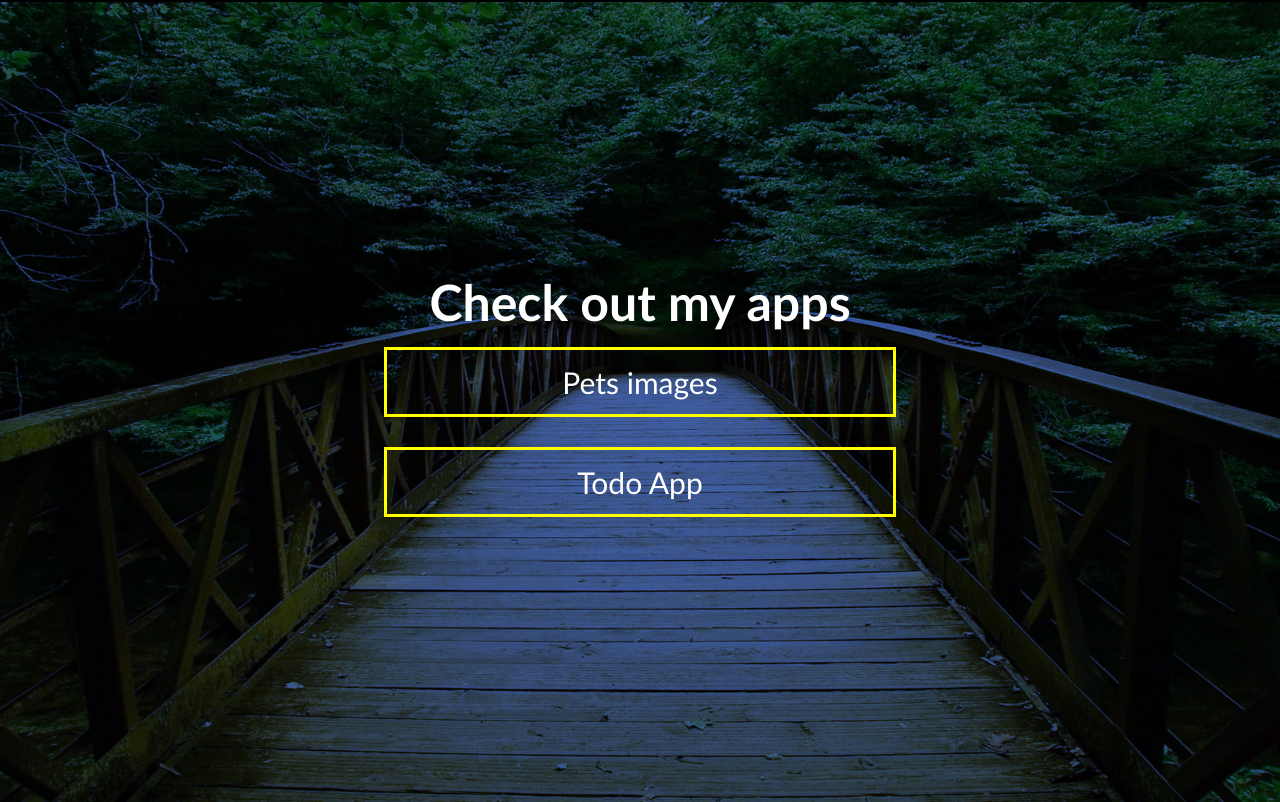
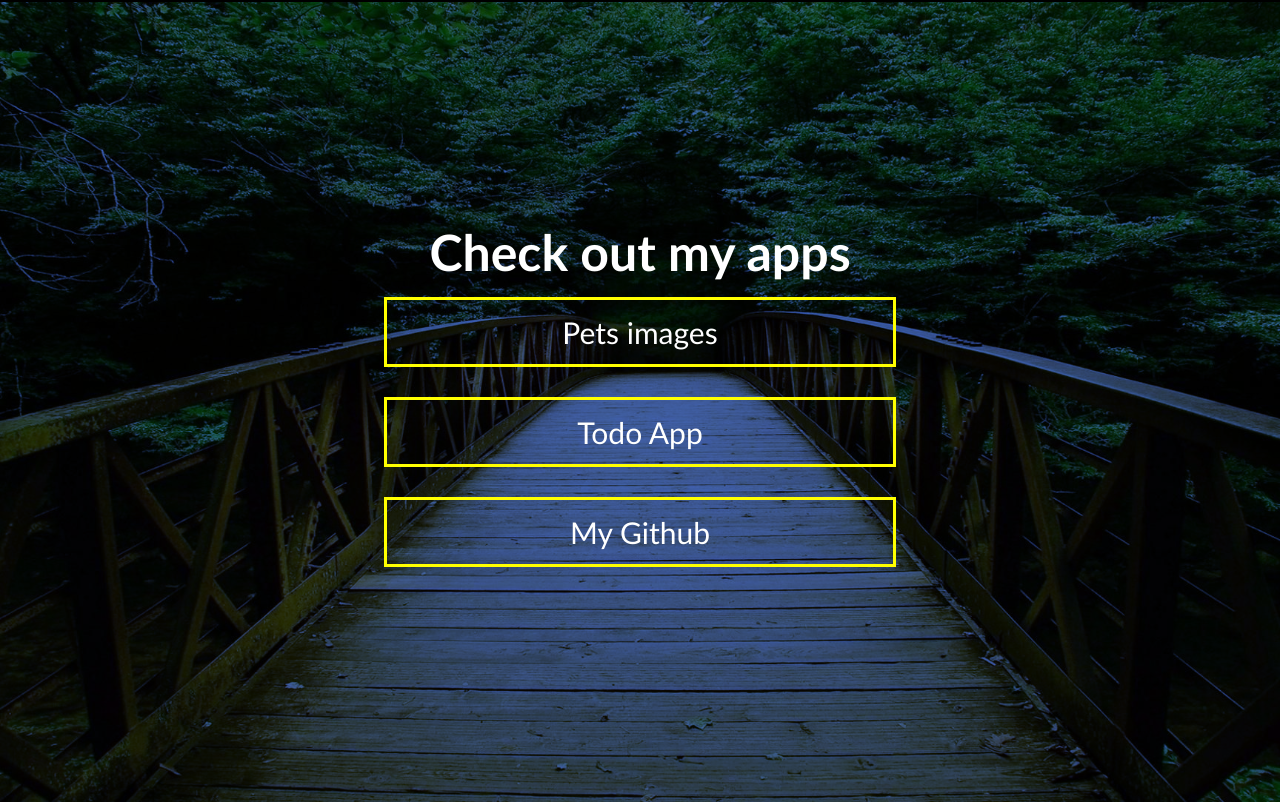
Before and after one commit to PrzemekWoznica/przemek-woznica-bio, a React (Create React App) app: page / in a window 1280 px wide. Shown: the part 1598-2400 px from the top of the page. Built offline with nearby package versions, Linux system fonts and the light colour scheme.

Commit message:
Add github link

```diff
--- a/src/components/apps/Apps.js
+++ b/src/components/apps/Apps.js
@@ -8,6 +8,7 @@ function Apps() {
                 <h3>Check out my apps</h3>
                 <a href='https://przemek-pets.herokuapp.com/' target='_blank' rel="noreferrer">Pets images</a>
                 <a href='https://przemek-todos.herokuapp.com/' target='_blank' rel="noreferrer">Todo App</a>
+                <a href='https://github.com/PrzemekWoznica' target='_blank' rel="noreferrer">My Github</a>
             </div>
         </section>
     )
```
